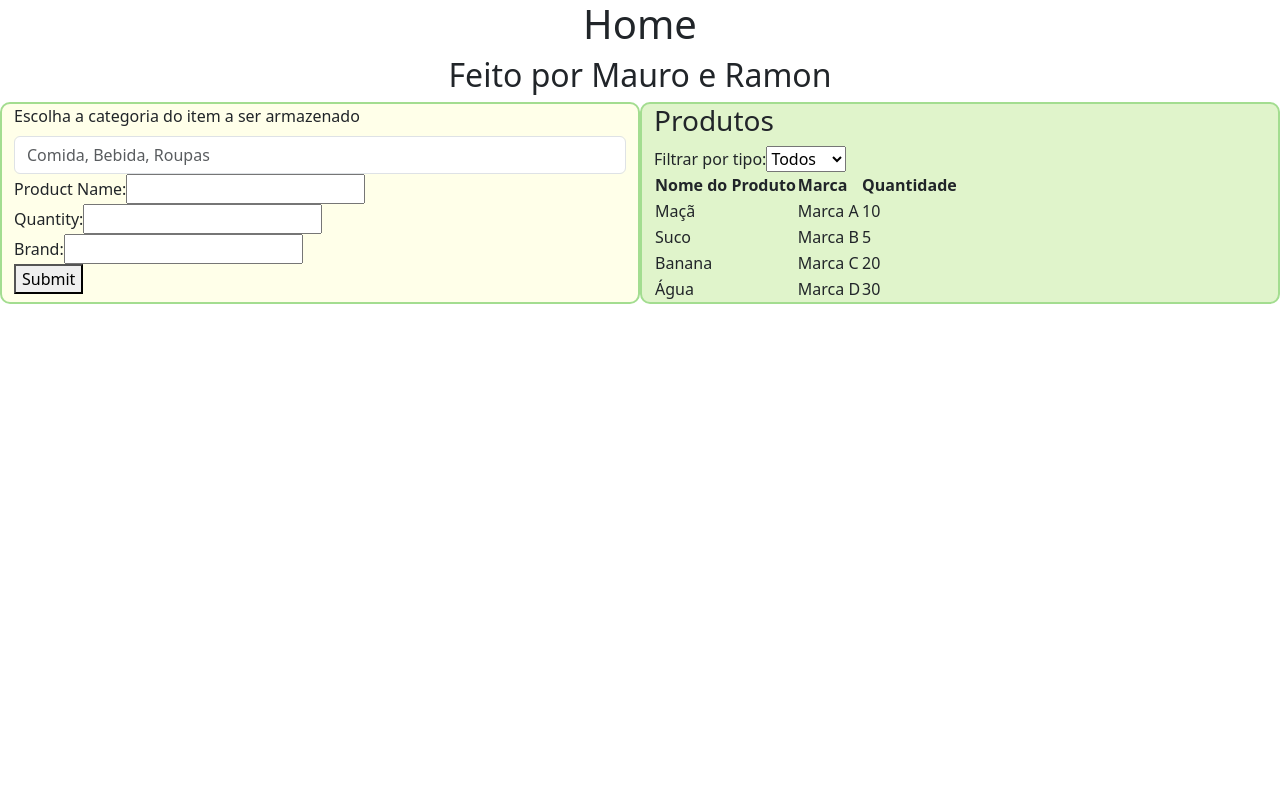
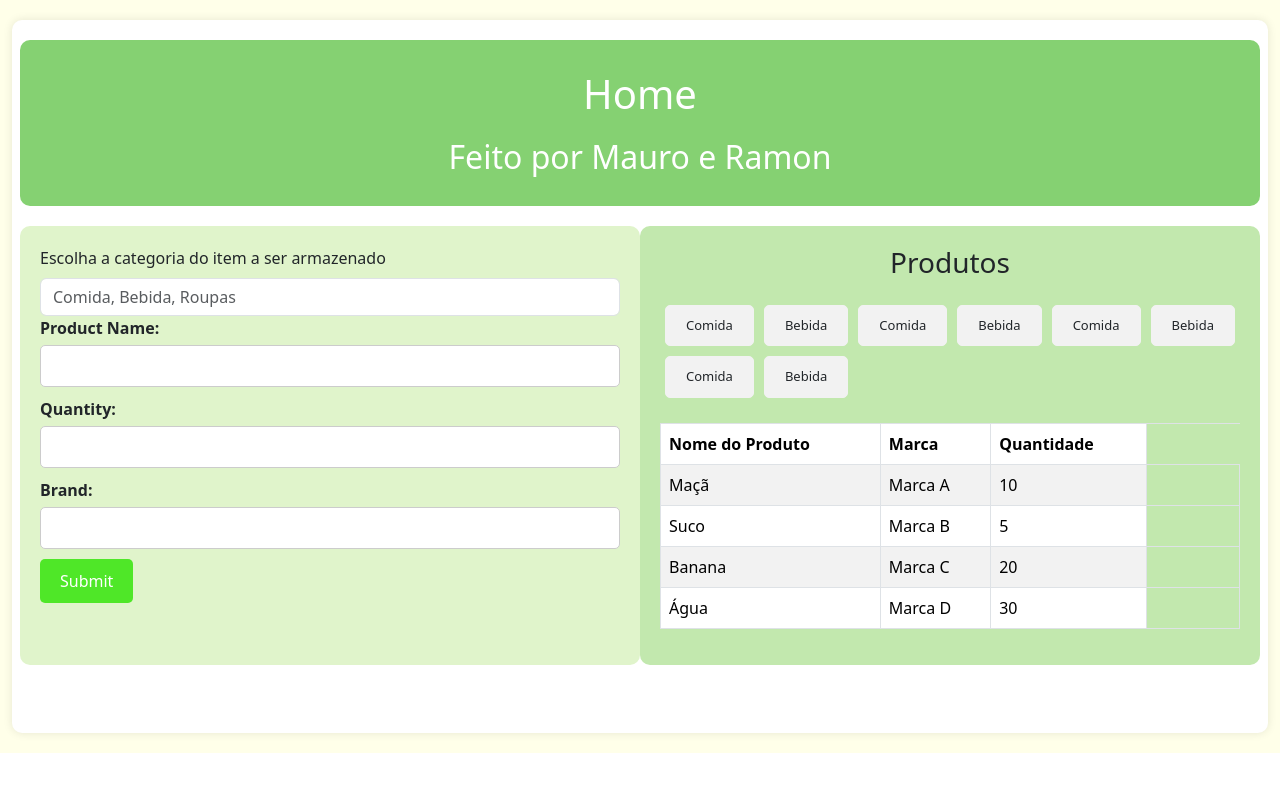
Before and after one commit to RamonXXII/Projeto3-2024a-FrontEnd, a React (Create React App) app: page / in a window 1280 px wide. Shown: the top 792 px of the page. Built offline with nearby package versions, Linux system fonts and the light colour scheme.

Commit message:
personalizacao da insercao e da tabela de produtos; filtro da tabela funcional

```diff
--- a/package.json
+++ b/package.json
@@ -4,6 +4,9 @@
   "private": true,
   "dependencies": {
     "@fortawesome/fontawesome-free": "^6.5.2",
+    "@fortawesome/fontawesome-svg-core": "^6.5.2",
+    "@fortawesome/free-solid-svg-icons": "^6.5.2",
+    "@fortawesome/react-fontawesome": "^0.2.2",
     "@testing-library/jest-dom": "^5.17.0",
     "@testing-library/react": "^13.4.0",
     "@testing-library/user-event": "^13.5.0",
@@ -11,6 +14,7 @@
     "bootstrap": "^5.3.3",
     "framer-motion": "^11.2.10",
     "react": "^18.3.1",
+    "react-bootstrap": "^2.10.2",
     "react-dom": "^18.3.1",
     "react-router-dom": "^6.23.1",
     "react-scripts": "5.0.1",
--- a/src/components/Tabela.jsx
+++ b/src/components/Tabela.jsx
@@ -1,5 +1,9 @@
 import React, { useState } from 'react';
+import Table from 'react-bootstrap/Table';
+import './Tabela.scopped.css';
 
+import { FontAwesomeIcon } from '@fortawesome/react-fontawesome';
+import { faEdit, faTrash } from '@fortawesome/free-solid-svg-icons';
 const data = [
   { tipo: 'comida', nome: 'Maçã', marca: 'Marca A', quantidade: 10 },
   { tipo: 'bebida', nome: 'Suco', marca: 'Marca B', quantidade: 5 },
@@ -9,28 +13,84 @@ const data = [
 ];
 
 function TabelaProdutos() {
-  const [filter, setFilter] = useState('');
+  const [selectedFilter, setSelectedFilter] = useState([]);
 
-  const handleFilterChange = (e) => {
-    setFilter(e.target.value);
+  const toggleFilter = (filter) => {
+    setSelectedFilter(prevSelected =>
+      prevSelected.includes(filter)
+        ? prevSelected.filter(item => item !== filter)
+        : [...prevSelected, filter]
+    );
   };
 
   const filteredData = data.filter(item => {
-    if (filter === '') return true;
-    return item.tipo === filter;
+    if (selectedFilter.length === 0) return true;
+    return selectedFilter.includes(item.tipo);
   });
+
+  const handleUpdate = (index) => {
+    // Lógica para atualizar o produto com base no índice
+    console.log(`Atualizar item no índice ${index}`);
+  };
+
+  const handleDelete = (index) => {
+    // Lógica para deletar o produto com base no índice
+    console.log(`Deletar item no índice ${index}`);
+  };
 
   return (
     <div>
-      <div>
-        <label htmlFor="filter">Filtrar por tipo: </label>
-        <select id="filter" onChange={handleFilterChange}>
-          <option value="">Todos</option>
-          <option value="comida">Comida</option>
-          <option value="bebida">Bebida</option>
-        </select>
+      <div className="filter-container">
+        <span
+          className={`filter-option ${selectedFilter.includes('comida') ? 'selected' : ''}`}
+          onClick={() => toggleFilter('comida')}
+        >
+          Comida
+        </span>
+        <span
+          className={`filter-option ${selectedFilter.includes('bebida') ? 'selected' : ''}`}
+          onClick={() => toggleFilter('bebida')}
+        >
+          Bebida
+        </span>
+        <span
+          className={`filter-option ${selectedFilter.includes('comida') ? 'selected' : ''}`}
+          onClick={() => toggleFilter('comida')}
+        >
+          Comida
+        </span>
+        <span
+          className={`filter-option ${selectedFilter.includes('bebida') ? 'selected' : ''}`}
+          onClick={() => toggleFilter('bebida')}
+        >
+          Bebida
+        </span>
+        <span
+          className={`filter-option ${selectedFilter.includes('comida') ? 'selected' : ''}`}
+          onClick={() => toggleFilter('comida')}
+        >
+          Comida
+        </span>
+        <span
+          className={`filter-option ${selectedFilter.includes('bebida') ? 'selected' : ''}`}
+          onClick={() => toggleFilter('bebida')}
+        >
+          Bebida
+        </span>
+        <span
+          className={`filter-option ${selectedFilter.includes('comida') ? 'selected' : ''}`}
+          onClick={() => toggleFilter('comida')}
+        >
+          Comida
+        </span>
+        <span
+          className={`filter-option ${selectedFilter.includes('bebida') ? 'selected' : ''}`}
+          onClick={() => toggleFilter('bebida')}
+        >
+          Bebida
+        </span>
       </div>
-      <table>
+      <Table striped bordered hover>
         <thead>
           <tr>
             <th>Nome do Produto</th>
@@ -40,14 +100,18 @@ function TabelaProdutos() {
         </thead>
         <tbody>
           {filteredData.map((item, index) => (
-            <tr key={index}>
+            <tr key={index} className='table-row'>
               <td>{item.nome}</td>
               <td>{item.marca}</td>
               <td>{item.quantidade}</td>
+              <td className='actions'>
+                <FontAwesomeIcon icon={faEdit} onClick={() => handleUpdate(index)} className="action-icon" />
+                <FontAwesomeIcon icon={faTrash} onClick={() => handleDelete(index)} className="action-icon" />
+              </td>
             </tr>
           ))}
         </tbody>
-      </table>
+      </Table>
     </div>
   );
 }
--- /dev/null
+++ b/src/components/Tabela.scopped.css
@@ -0,0 +1,45 @@
+.filter-container {
+  display: flex;
+  flex-wrap: wrap;
+  margin-bottom: 20px;
+}
+
+
+.filter-option {
+  cursor: pointer;
+  padding: 10px 20px;
+  margin: 5px 5px;
+  background-color: #f2f2f2;
+  transition: background-color 0.3s;
+  font-size: small;
+  border: 1px solid #f2f2f2;
+  border-radius: 5px;
+}
+
+.filter-option.selected {
+  background-color: #007bff;
+  color: white;
+  border-color: #007bff;
+}
+
+.filter-option:hover {
+  background-color: #ddd;
+}
+
+.table-row .actions {
+  visibility: hidden;
+}
+
+.table-row:hover .actions {
+  visibility: visible;
+}
+
+.action-icon {
+  cursor: pointer;
+  margin: 0 5px;
+  color: black;
+}
+
+.action-icon:hover {
+  color: #007bff;
+}
--- a/src/index.jsx
+++ b/src/index.jsx
@@ -5,6 +5,9 @@ import App from './App';
 import reportWebVitals from './reportWebVitals';
 import 'bootstrap/dist/css/bootstrap.min.css';
 import '@fortawesome/fontawesome-free/css/all.css';
+
+import '@fortawesome/react-fontawesome';
+import 'bootstrap/dist/js/bootstrap.bundle.min.js';
 
 const root = ReactDOM.createRoot(document.getElementById('root'));
 root.render(
--- a/src/views/Home/Home.scopped.css
+++ b/src/views/Home/Home.scopped.css
@@ -1,12 +1,14 @@
 :root{
-    --color1: #85d172;
-    --color2: #a3dd90;
-    --color3: #c2e8ae;
-    --color4: #e0f4cb;
-    --color5: #ffffe9;
+    --cor-do-estoque: #85d172;
+    --submit: #a3dd90;
+    --background-produtos: #c2e8ae;
+    --background-categorias: #e0f4cb;
+    --background-geral: #ffffe9;
+    --verde-forte: #4fe728;
+    --verde-mais-forte: #2ef52e;
 
 }
-
+/*
 #categorias{
     background-color: var(--color5);
     border: 2px solid var(--color2);
@@ -18,3 +20,91 @@
     border: 2px solid var(--color2);
     border-radius: 10px;
 }
+*/
+
+/* Container geral da página Home */
+.container-fluid {
+    padding: 20px;
+    background-color: var(--background-geral);
+  }
+
+  /* Body centralizado */
+  .body {
+    margin: 0 auto;
+    background-color: #fff;
+    border-radius: 10px;
+    box-shadow: 0 0 10px rgba(0, 0, 0, 0.1);
+    padding: 20px;
+  }
+
+  /* Títulos centralizados */
+  .body h1,
+  .body h2 {
+    text-align: center;
+    margin: 10px 0;
+  }
+
+  .row {
+    display: flex;
+    flex-wrap: wrap;
+    margin-bottom: 20px;
+  }
+
+  .rounded-top-bottom {
+    background-color: var(--cor-do-estoque);
+    color: white;
+    padding: 20px;
+    border-radius: 10px;
+    margin-bottom: 20px;
+  }
+
+  /* Categorias e formulário */
+  #categorias {
+    background-color: var(--background-categorias);
+    padding: 20px;
+    border-radius: 10px;
+  }
+
+  #categorias form div {
+    margin-bottom: 10px;
+  }
+
+  #categorias form label {
+    display: block;
+    margin-bottom: 5px;
+    font-weight: bold;
+  }
+
+  #categorias form input {
+    width: 100%;
+    padding: 8px;
+    border: 1px solid #ccc;
+    border-radius: 5px;
+  }
+
+  #categorias form button {
+    display: inline-block;
+    padding: 10px 20px;
+    background-color: var(--verde-forte);
+    color: white;
+    border: none;
+    border-radius: 5px;
+    cursor: pointer;
+    transition: background-color 0.3s;
+  }
+
+  #categorias form button:hover {
+    background-color: var(--verde-mais-forte);
+  }
+
+  /* Produtos */
+  #produtos {
+    background-color: var(--background-produtos);
+    padding: 20px;
+    border-radius: 10px;
+  }
+
+  #produtos h3 {
+    text-align: center;
+    margin-bottom: 20px;
+  }
```
Also changed, not shown: 1 other file (tests, documents, lock files or other folders).
